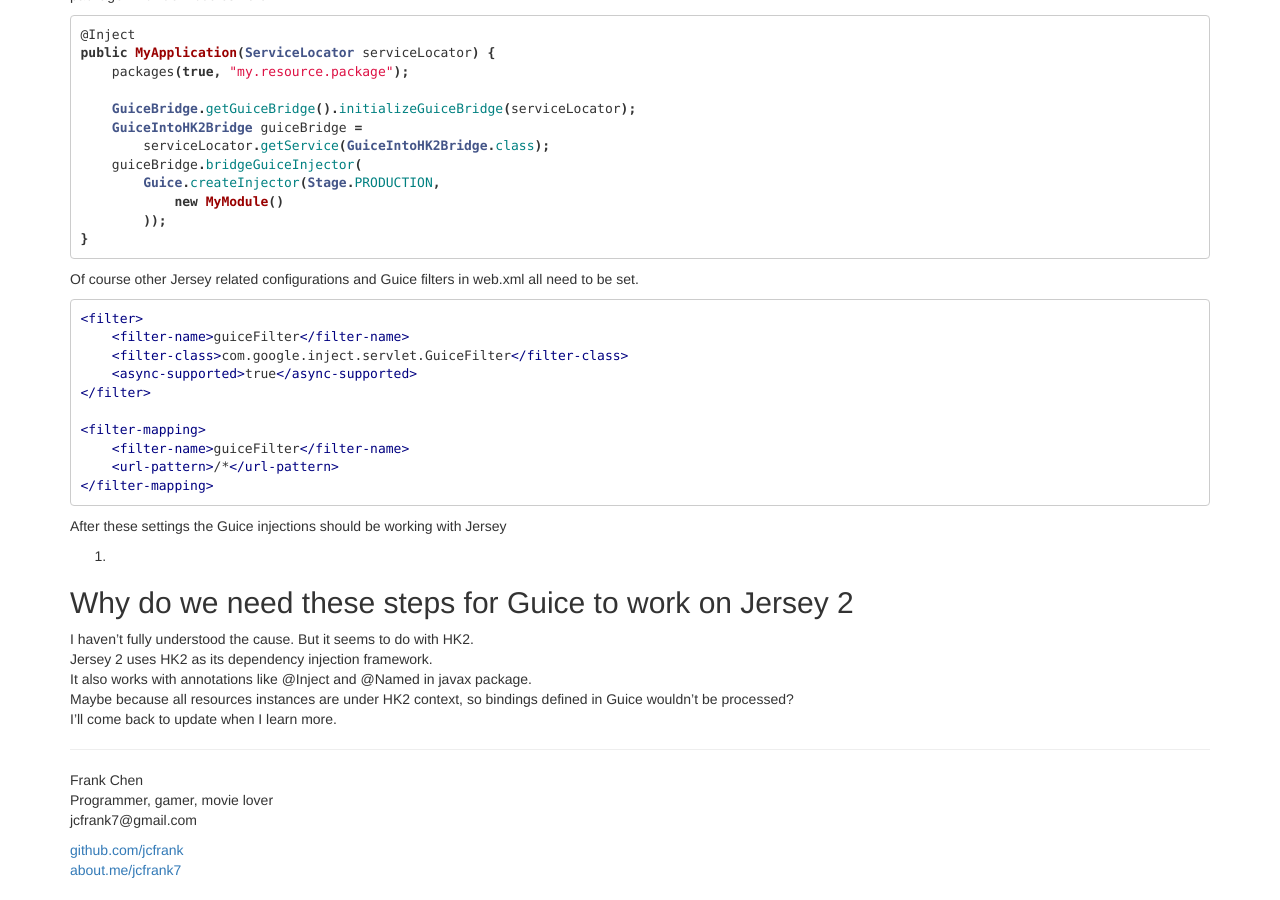
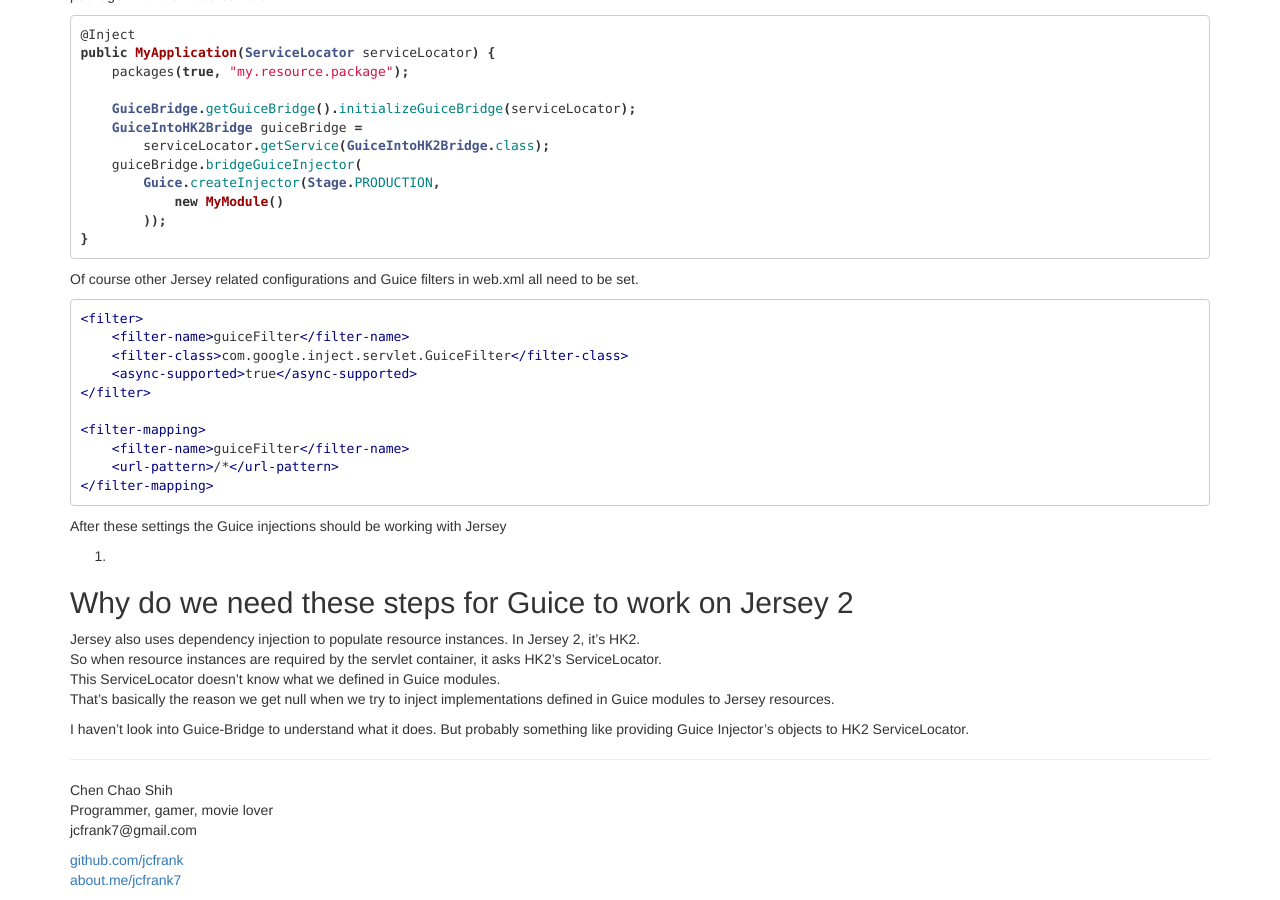
Before and after one commit to jcfrank/jcfrank.github.io, a Jekyll site: the page built from _posts/2014-12-26-guice-jersey2.markdown, in a window 1280 px wide and 900 px high, scrolled down 720 px. Built offline with Jekyll 4.4.1, drawn with Linux system fonts in a browser that asks for light colours; Markdown is read by kramdown in place of the engine named in the settings.

Commit message:
update post, and name.

```diff
--- a/_layouts/default.html
+++ b/_layouts/default.html
@@ -34,7 +34,7 @@
           <div>
             <div class="contact">
               <p>
-                Frank Chen<br />
+                Chen Chao Shih<br />
                 Programmer, gamer, movie lover<br />
                 jcfrank7@gmail.com
               </p>
--- a/_posts/2014-12-26-guice-jersey2.markdown
+++ b/_posts/2014-12-26-guice-jersey2.markdown
@@ -82,8 +82,9 @@ After these settings the Guice injections should be working with Jersey
 Why do we need these steps for Guice to work on Jersey 2
 --------------------------------------------------------
 
-I haven't fully understood the cause. But it seems to do with HK2.
-Jersey 2 uses HK2 as its dependency injection framework.
-It also works with annotations like @Inject and @Named in javax package.
-Maybe because all resources instances are under HK2 context, so bindings defined in Guice wouldn't be processed?
-I'll come back to update when I learn more.
+Jersey also uses dependency injection to populate resource instances. In Jersey 2, it's HK2.
+So when resource instances are required by the servlet container, it asks HK2's ServiceLocator.
+This ServiceLocator doesn't know what we defined in Guice modules.
+That's basically the reason we get null when we try to inject implementations defined in Guice modules to Jersey resources.
+
+I haven't look into Guice-Bridge to understand what it does. But probably something like providing Guice Injector's objects to HK2 ServiceLocator.
```
